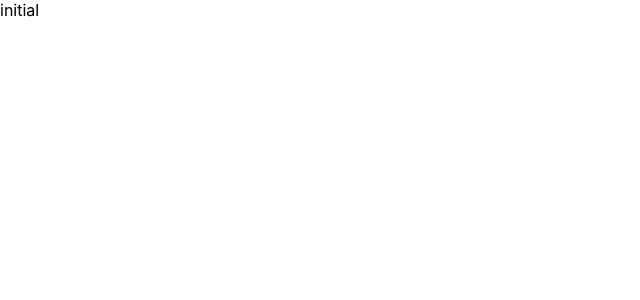
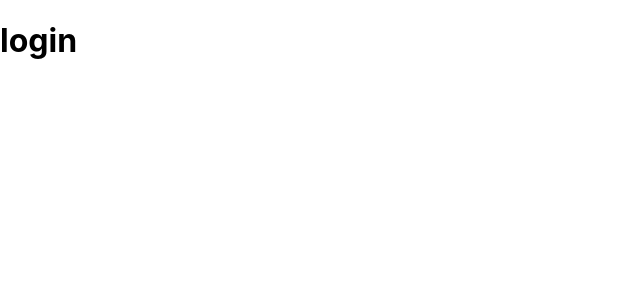
Before and after one commit to afnarqui/loginGithubGoogleCalendar, a React (Create React App) app: page / in a window 1280 px wide. Shown: the top 300 px of the page, without its empty margins (0-640 px from the left). Built offline with nearby package versions, Linux system fonts and the light colour scheme.

Commit message:
CU4: create components Login

```diff
--- a/src/components/App.js
+++ b/src/components/App.js
@@ -1,11 +1,8 @@
 import React from 'react'
+import {Login} from './Login'
 
-const App = () => {
-  return (
-    <div>
-      initial
-    </div>
-  )
-}
+const App = () => (
+  <Login />
+)
 
 export default App
--- /dev/null
+++ b/src/components/Login/index.js
@@ -0,0 +1,5 @@
+import React from 'react'
+
+export const Login = () => (
+    <h1>login</h1>
+)
```
